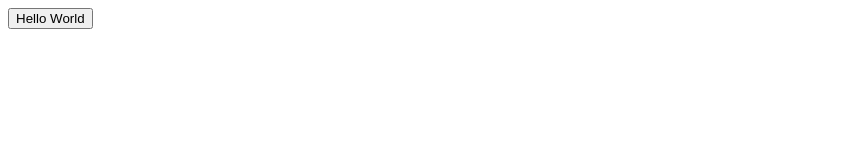
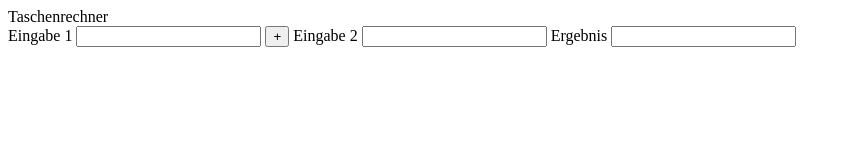
Before and after one commit to Damjan200/Praktikum, a plain HTML site: page index.html in a window 1280 px wide. Shown: the whole page, without its empty margins (0-851 px from the left). Drawn offline with Linux system fonts and the light colour scheme.

Commit message:
Calculator

```diff
--- a/index.html
+++ b/index.html
@@ -1,12 +1,19 @@
 <html>
     <head>
-
+        Taschenrechner
     </head>
     <body>
         <script src="./taschenrechner.js"></script>
-<button onclick="helloWorld()" >Hello World</button>
-<div id="result">
-
-</div>
+        <div id="add">
+        <label for="eingabe1">Eingabe 1
+            <input id="eingabe1" name="eingabe1"/>
+        </label>
+        <button onclick="add()" >+</button>
+        <label for="eingabe2">Eingabe 2
+            <input id="eingabe2" name="eingabe2"/>
+        </label>
+        <label for= "ergebnis">Ergebnis
+            <input id="ergebnis" name="ergebnis"/>
+        </label>
     </body>
 </html>
--- a/taschenrechner.js
+++ b/taschenrechner.js
@@ -1,4 +1,10 @@
-var helloWorld = () => {
-  var result =  document.getElementById("result");
-   result.innerHTML = "Hello World";
+var add  = () => {
+  var eingabe1 =  document.getElementById("eingabe1");
+  var eingabe2 = document.getElementById("eingabe2")
+  var e = parseInt(eingabe1.value) + parseInt(eingabe2.value);
+  var ergebnis = document.getElementById("ergebnis")
+  ergebnis.value = e
+  console.log (e)
+  result = "ergebnis"
+   result.id = "ergebnis";
 };
```
